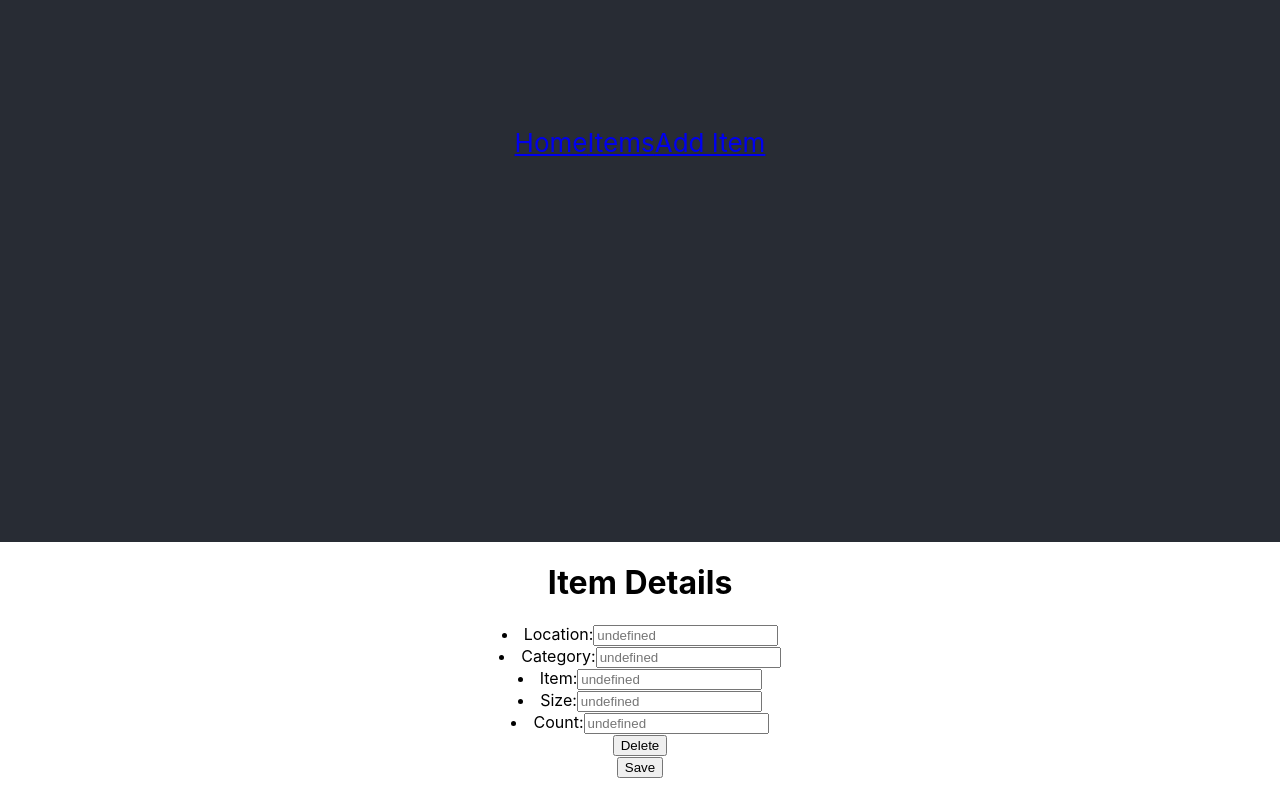
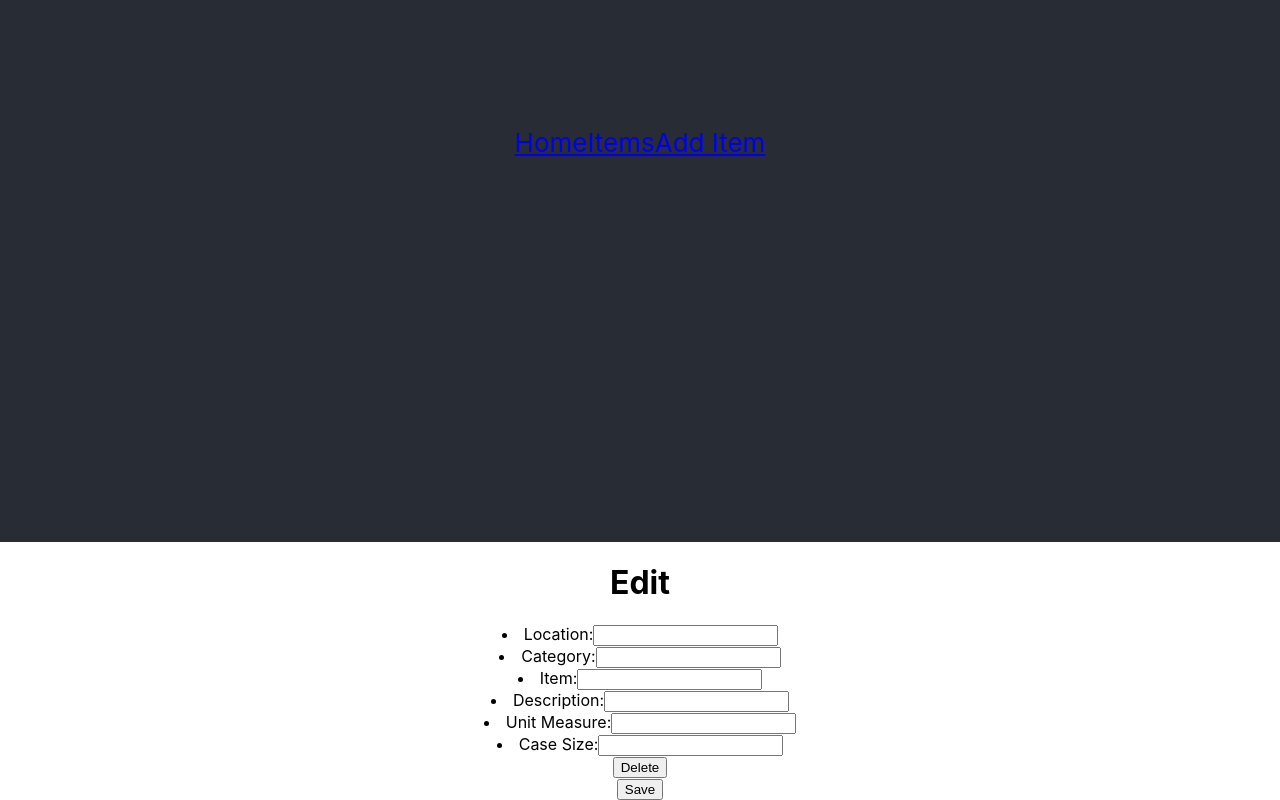
Before and after one commit to Job85/inventory-app, a React (Create React App) app: page /items/1 in a window 1280 px wide. Shown: the part 258-1058 px from the top of the page. Before the commit the page ends 1036 px from the top, so only its background shows below. Built offline with nearby package versions, Linux system fonts and the light colour scheme; no server answers.

Commit message:
reformated edit form to correct useEffect function and useState, corrected form to reflect item model values

```diff
--- a/src/App.js
+++ b/src/App.js
@@ -46,7 +46,7 @@ function App() {
           <Route path='/' element={<Home />} />
           <Route path='/items' element={<Items handleUpdate={handleUpdate} />} /><Route path='/new' element={<ItemForm newItem={newItem} handleChange={handleChange} handleSubmit={handleSubmit} />} />
           <Route path='/new' element={<ItemForm newItem={newItem} handleChange={handleChange} handleSubmit={handleSubmit} />} />
-          <Route path='/items/:id' element={<EditForm setNewItem={setNewItem} />} />
+          <Route path='/items/:id' element={<EditForm />} />
         </Routes>
       </main>
     </div>
--- a/src/pages/EditItem.js
+++ b/src/pages/EditItem.js
@@ -3,97 +3,154 @@ import { useParams, useNavigate } from 'react-router-dom';
 import axios from 'axios'
 
 
-const EditForm = (props) => {
-    let [retrievedItem, updateItem] = useState([])
+const EditForm = () => {
+
+    const [formValues, setFormValues] = useState({
+        location: '',
+        category: '',
+        item_name: '',
+        description: '',
+        unit_measure: '',
+        case_size: ''
+    })
 
     let navigate = useNavigate()
     let { id } = useParams()
-    let getItem = async () => {
-        let pendingItem = await axios.get(`http://localhost:3001/item/${id}`)
-        return pendingItem
-    }
-    // useEffect(async () => {
-    //     let item = await getItem()
-    //     console.log(item)
-    //     updateItem(item.data[0])
-    // }, [])
+
+    useEffect(() => {
+        let isCancelled = false
+        const getItem = async () => {
+            const res = await axios.get(
+                `http://localhost:3001/item/${id}`
+            )
+            if (!isCancelled) {
+                setFormValues(res.data)
+            }
+        }
+        getItem()
+        return () => {
+            isCancelled = true
+        }
+    }, [id])
 
     const handleChange = (e) => {
-        updateItem({ ...retrievedItem, [e.target.name]: e.target.value })
+        setFormValues({ ...formValues, [e.target.name]: e.target.value })
     }
 
     const handleDelete = async (id) => {
-        await axios.delete(`http://localhost:3001/deleteitem/${id}`).then(
+        console.log('button clicked')
+        await axios.delete(`http://localhost:3001/api/item/delete/${id}`).then(
             () => navigate('/items')
         )
 
     }
 
-    const handleSave = async () => {
-        await axios.put(`http://localhost:3001/putitem/`, retrievedItem).then(
+    const updateItem = async () => {
+        let url = process.env.NODE_ENV === `http://localhost:3001/api/item/update/${id}`
+        await axios.put({
+            url,
+            method: 'put',
+            data: formValues
+        })
+    }
+    const handleSave = async (e) => {
+        console.log('button clicked')
+        e.preventDefault();
+        updateItem();
+        setFormValues({
+            location: '',
+            category: '',
+            item_name: '',
+            description: '',
+            unit_measure: '',
+            case_size: ''
+        })
+        axios.put(`http://localhost:3001/api/item/update/${id}`, formValues).then(
             () => navigate('/items')
         )
     }
 
     return (
         <div className='items'>
-            <h1>Item Details</h1>
+            <h1>Edit { }</h1>
             <div className='editContainer'>
                 <div className='edit-card'>
                     <li className='item-card'>
                         <span>
                             <label>Location:</label>
-                            <input type='text'
+                            <input
+                                value={formValues.location}
+                                type='text'
                                 onChange={handleChange}
                                 name={'location'}
-                                placeholder={`${retrievedItem.location}`}
+                                placeholder={`${formValues.location}`}
                                 className='edit-form' />
                         </span>
                     </li>
                     <li className='item-card'>
                         <span>
                             <label>Category:</label>
-                            <input type='text'
-                                onChange={props.handleChange}
+                            <input
+                                value={formValues.category}
+                                type='text'
+                                onChange={handleChange}
                                 name={'category'}
-                                placeholder={`${retrievedItem.category}`}
+                                placeholder={`${formValues.category}`}
                                 className='edit-form' />
                         </span>
                     </li>
                     <li className='item-card'>
                         <span>
                             <label>Item:</label>
-                            <input type='text'
-                                onChange={props.handleChange}
+                            <input
+                                value={formValues.item_name}
+                                type='text'
+                                onChange={handleChange}
                                 name={'item'}
-                                placeholder={`${retrievedItem.item}`}
+                                placeholder={`${formValues.item_name}`}
                                 className='edit-form' />
                         </span>
                     </li>
                     <li className='item-card'>
                         <span>
-                            <label>Size:</label>
-                            <input type='text'
-                                onChange={props.handleChange}
-                                name={'size'}
-                                placeholder={`${retrievedItem.size}`}
+                            <label>Description:</label>
+                            <input
+                                value={formValues.description}
+                                type='text'
+                                onChange={handleChange}
+                                name={'description'}
+                                placeholder={`${formValues.description}`}
                                 className='edit-form' />
                         </span>
                     </li>
                     <li className='item-card'>
                         <span>
-                            <label>Count:</label>
-                            <input type='text'
-                                onChange={props.handleChange}
-                                name={'count'}
-                                placeholder={`${retrievedItem.count}`}
+                            <label>Unit Measure:</label>
+                            <input
+                                value={formValues.unit_measure}
+                                type='text'
+                                onChange={handleChange}
+                                name={'unit-measure'}
+                                placeholder={`${formValues.unit_measure}`}
                                 className='edit-form' />
                         </span>
                     </li>
-                    <div onClick={() => handleDelete(retrievedItem._id)}>
+                    <li className='item-card'>
+                        <span>
+                            <label>Case Size:</label>
+                            <input
+                                value={formValues.case_size}
+                                type='text'
+                                onChange={handleChange}
+                                name={'case-size'}
+                                placeholder={`${formValues.case_size}`}
+                                className='edit-form' />
+                        </span>
+                    </li>
+                    <div onClick={() => handleDelete(formValues._id)}>
                         <button id='deleteButton' type='submit'>Delete</button>
                     </div>
-                    <div onClick={() => handleSave(retrievedItem)}>
+                    <div onClick={() => handleSave(formValues)}>
                         <button id='saveButton' type='submit'>Save</button>
                     </div>
                 </div>
```
